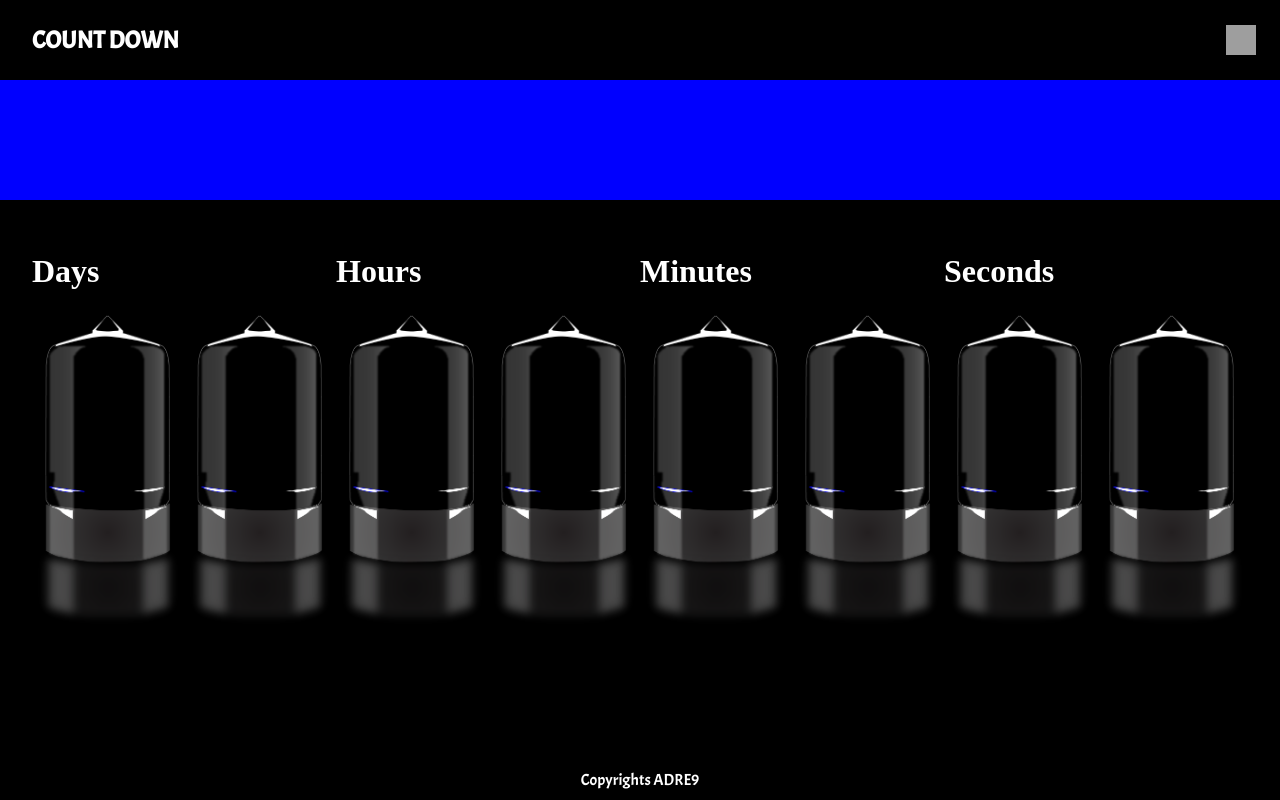
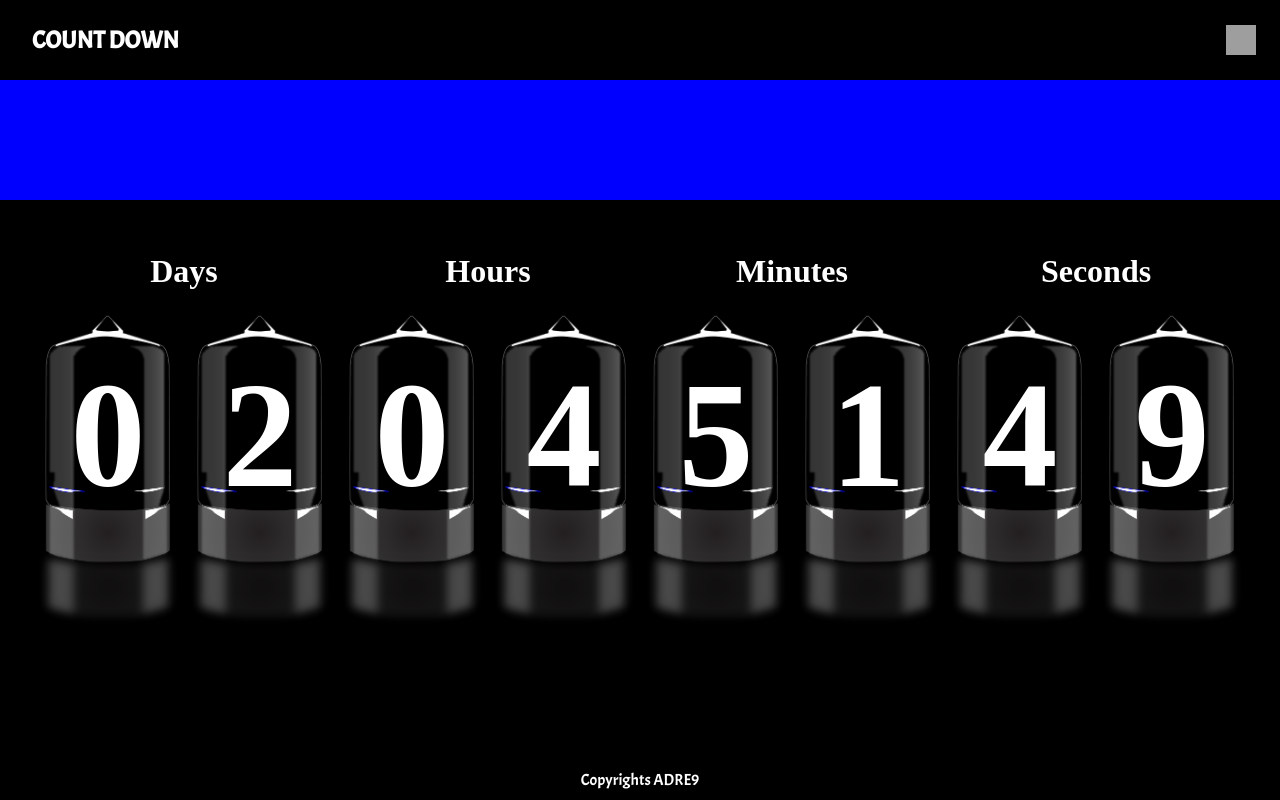
Before and after one commit to ADRE9/countdown-timer, a React (Create React App) app: page / in a window 1280 px wide. Built offline with nearby package versions, Linux system fonts and the light colour scheme; grey boxes are pictures that could not be loaded.

Commit message:
clock finished design left

```diff
--- a/src/components/Content.js
+++ b/src/components/Content.js
@@ -44,6 +44,7 @@ const TimeDiv = styled.div`
 
 const GridItem = styled.div`
   display:flex;
+  position:relative;
   flex-direction:column;
 `;
 
--- a/src/components/TubeBulb.js
+++ b/src/components/TubeBulb.js
@@ -3,7 +3,9 @@ import styled from 'styled-components';
 import tube from '../assets/Asset.png'
 
 const TopDiv = styled.div`
-
+display:flex;
+align-items:center;
+justify-content:center;
 `;
 
 const LowerDiv = styled.div`
@@ -11,6 +13,7 @@ display:flex;
 position:relative;
 flex-direction:row;
 width:100%;
+
 `;
 
 const Unit = styled.h1`
@@ -18,10 +21,12 @@ color:white;
 `;
 
 const TubeWrapperLeft = styled.div`
+position:relative;
 flex-grow:1;
 `;
 
 const TubeWrapperRight = styled.div`
+position:relative;
 flex-grow:1;
 `;
 
@@ -29,7 +34,23 @@ const TubeImg = styled.img`
 width:100%;
 `;
 
+const DigitDiv = styled.div`
+  position:absolute;
+  top:20% ;
+  left:50% ;
+  transform:translate(-50%,-35%)
+`;
+
+const Digit = styled.h1`
+color:white;
+font-size:150px;
+`;
+
 const TubeBulb = (props) => {
+
+  var leftDigit = Math.floor(props.time / 10);
+  var rightDigit = Math.floor(props.time % 10);
+
   return (
     <React.Fragment>
       <TopDiv>
@@ -37,10 +58,16 @@ const TubeBulb = (props) => {
       </TopDiv>
       <LowerDiv>
         <TubeWrapperLeft>
-          <TubeImg src={ tube}/>
+          <DigitDiv>
+            <Digit>{leftDigit?leftDigit:0}</Digit>
+          </DigitDiv>
+          <TubeImg src={tube} />
         </TubeWrapperLeft>
         <TubeWrapperRight>
-          <TubeImg src={ tube}/>
+          <DigitDiv>
+            <Digit>{rightDigit?rightDigit:0}</Digit>
+          </DigitDiv>
+          <TubeImg src={tube} />
         </TubeWrapperRight>
       </LowerDiv>
     </React.Fragment>
```
